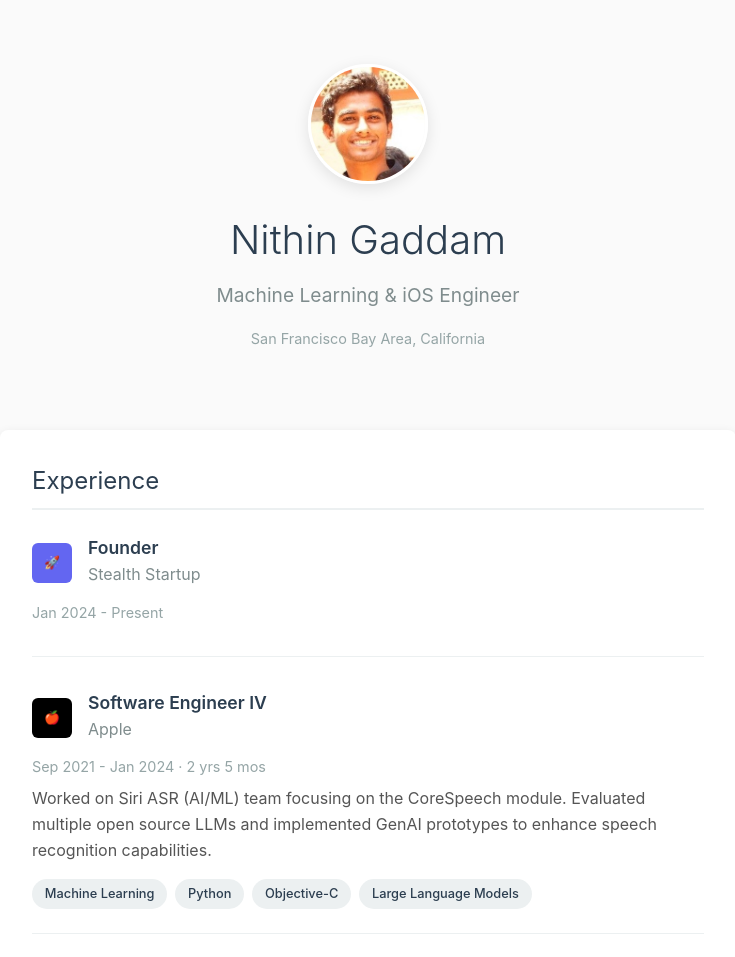
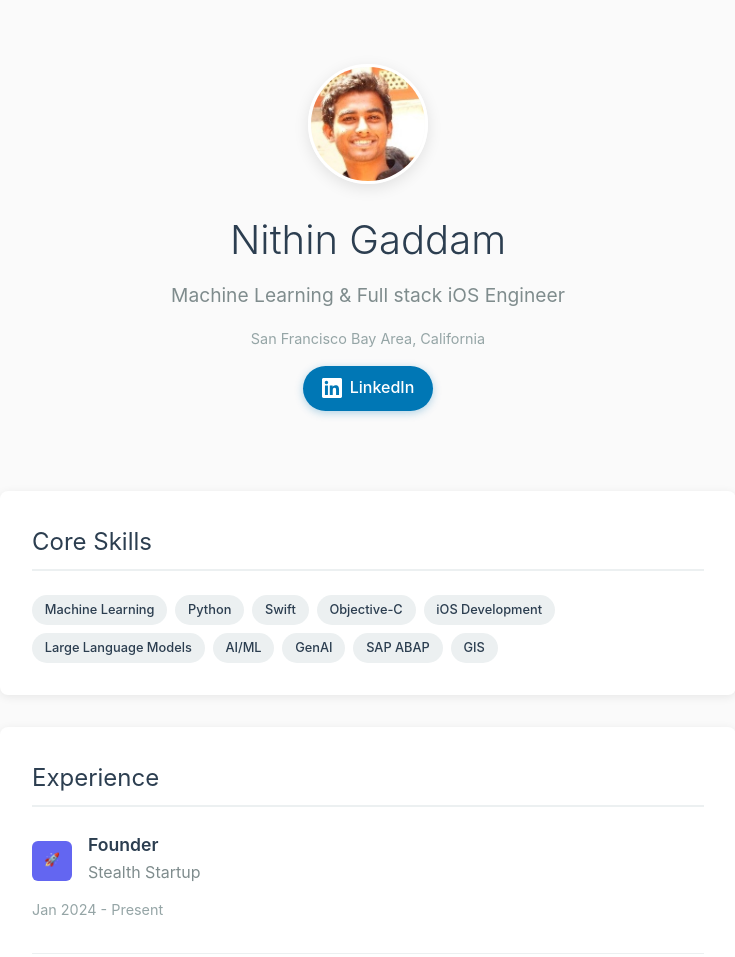
Before and after one commit to nithinrgaddam/nithin.ai, a plain HTML site: page index.html in a window 1280 px wide. Shown: the top 957 px of the page, without its empty margins (272-1007 px from the left). Drawn offline with Linux system fonts and the light colour scheme.

Commit message:
redesign

```diff
--- a/index.html
+++ b/index.html
@@ -3,7 +3,7 @@
 <head>
     <meta charset="UTF-8">
     <meta name="viewport" content="width=device-width, initial-scale=1.0">
-    <title>Software Engineer | ML & iOS Developer</title>
+    <title>Nithin Gaddam</title>
     <style>
         * {
             margin: 0;
@@ -159,6 +159,7 @@
         .contact-info {
             display: flex;
             justify-content: center;
+            align-items: center;
             gap: 2rem;
             margin-top: 1rem;
         }
@@ -167,10 +168,40 @@
             color: #7f8c8d;
             text-decoration: none;
             transition: color 0.3s ease;
+            display: flex;
+            align-items: center;
+            gap: 0.5rem;
         }
 
         .contact-item:hover {
             color: #3498db;
+        }
+
+        .linkedin-link {
+            background: #0077b5;
+            color: white;
+            padding: 0.6rem 1.2rem;
+            border-radius: 25px;
+            text-decoration: none;
+            display: flex;
+            align-items: center;
+            gap: 0.5rem;
+            font-weight: 500;
+            transition: all 0.3s ease;
+            box-shadow: 0 2px 8px rgba(0, 119, 181, 0.3);
+        }
+
+        .linkedin-link:hover {
+            background: #005885;
+            transform: translateY(-2px);
+            box-shadow: 0 4px 12px rgba(0, 119, 181, 0.4);
+            color: white;
+        }
+
+        .linkedin-icon {
+            width: 20px;
+            height: 20px;
+            fill: currentColor;
         }
 
         @media (max-width: 600px) {
@@ -201,9 +232,34 @@
                 <img src="headshot.jpeg" alt="Nithin Gaddam">
             </div>
             <h1 class="name">Nithin Gaddam</h1>
-            <p class="title">Machine Learning & iOS Engineer</p>
+            <p class="title">Machine Learning & Full stack iOS Engineer</p>
             <p class="location">San Francisco Bay Area, California</p>
+
+            <div class="contact-info">
+                <a href="https://www.linkedin.com/in/nithinreddygaddam" target="_blank" class="linkedin-link">
+                    <svg class="linkedin-icon" viewBox="0 0 24 24">
+                        <path d="M20.447 20.452h-3.554v-5.569c0-1.328-.027-3.037-1.852-3.037-1.853 0-2.136 1.445-2.136 2.939v5.667H9.351V9h3.414v1.561h.046c.477-.9 1.637-1.85 3.37-1.85 3.601 0 4.267 2.37 4.267 5.455v6.286zM5.337 7.433c-1.144 0-2.063-.926-2.063-2.065 0-1.138.92-2.063 2.063-2.063 1.14 0 2.064.925 2.064 2.063 0 1.139-.925 2.065-2.064 2.065zm1.782 13.019H3.555V9h3.564v11.452zM22.225 0H1.771C.792 0 0 .774 0 1.729v20.542C0 23.227.792 24 1.771 24h20.451C23.2 24 24 23.227 24 22.271V1.729C24 .774 23.2 0 22.222 0h.003z"/>
+                    </svg>
+                    LinkedIn
+                </a>
+            </div>
         </header>
+
+        <section class="section">
+            <h2 class="section-title">Core Skills</h2>
+            <div class="skills">
+                <span class="skill-tag">Machine Learning</span>
+                <span class="skill-tag">Python</span>
+                <span class="skill-tag">Swift</span>
+                <span class="skill-tag">Objective-C</span>
+                <span class="skill-tag">iOS Development</span>
+                <span class="skill-tag">Large Language Models</span>
+                <span class="skill-tag">AI/ML</span>
+                <span class="skill-tag">GenAI</span>
+                <span class="skill-tag">SAP ABAP</span>
+                <span class="skill-tag">GIS</span>
+            </div>
+        </section>
 
         <section class="section">
             <h2 class="section-title">Experience</h2>
@@ -391,21 +447,6 @@
             </div>
         </section>
 
-        <section class="section">
-            <h2 class="section-title">Core Skills</h2>
-            <div class="skills">
-                <span class="skill-tag">Machine Learning</span>
-                <span class="skill-tag">Python</span>
-                <span class="skill-tag">Swift</span>
-                <span class="skill-tag">Objective-C</span>
-                <span class="skill-tag">iOS Development</span>
-                <span class="skill-tag">Large Language Models</span>
-                <span class="skill-tag">AI/ML</span>
-                <span class="skill-tag">GenAI</span>
-                <span class="skill-tag">SAP ABAP</span>
-                <span class="skill-tag">GIS</span>
-            </div>
-        </section>
     </div>
 </body>
 </html>
```
Also changed, not shown: 1 other file.
